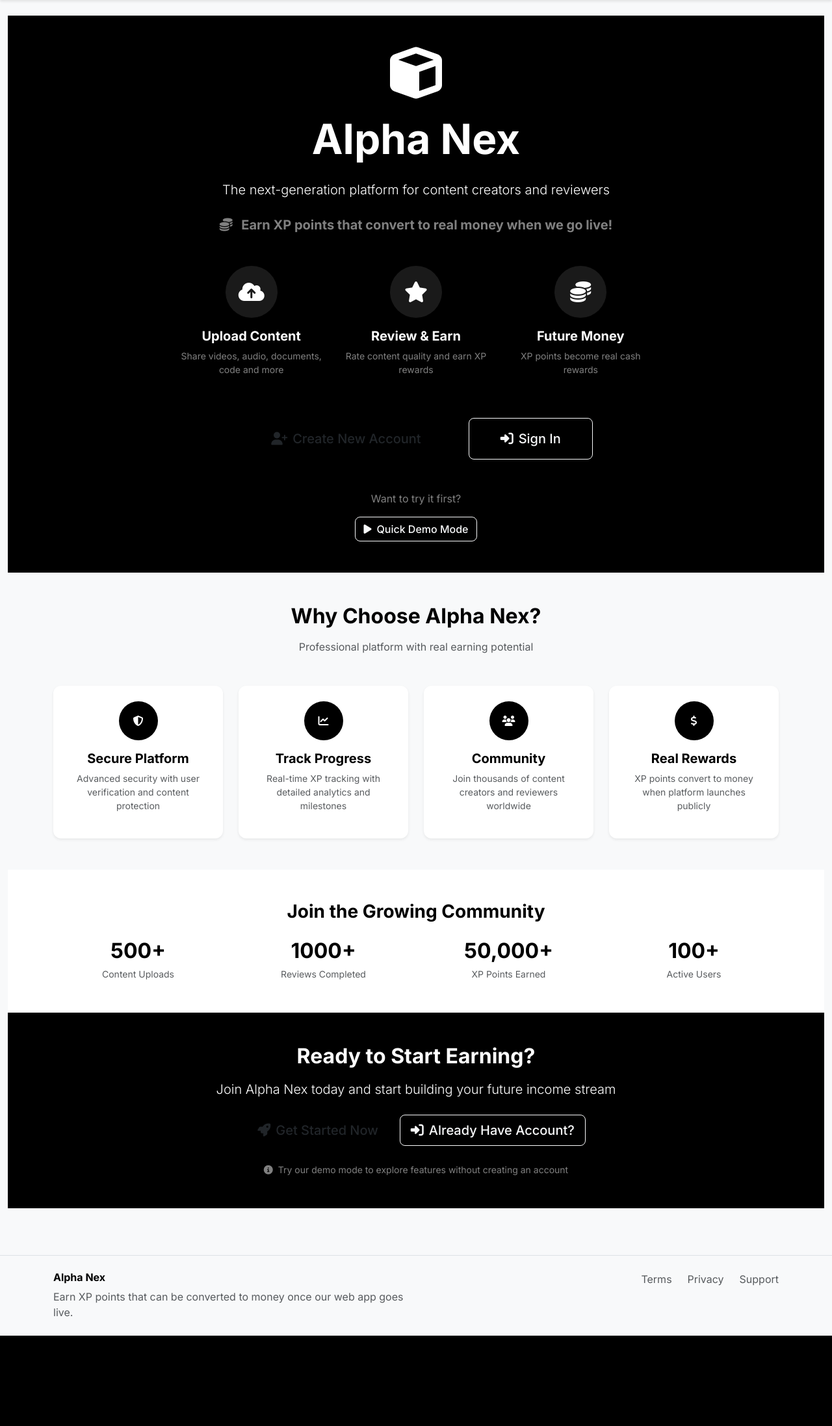
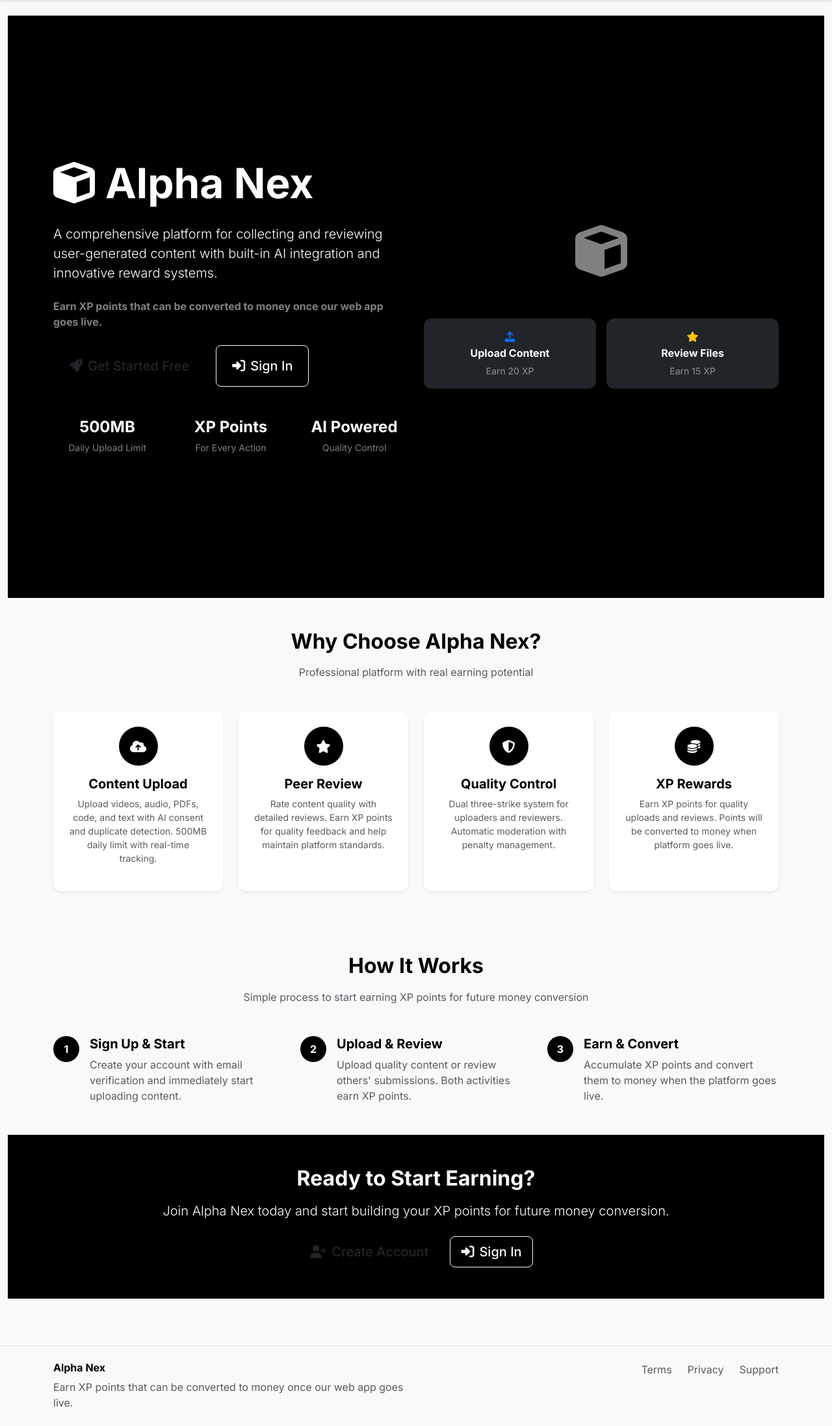
Before and after one commit to Shaurya-ds/Alpha-Nex-AK, a Flask app: page / in a window 1280 px wide. Shown: the part 57-2251 px from the top of the page at 65% size. Before the commit the page ends 2112 px from the top, so only its background shows below. Run offline with Flask 3, Linux system fonts and the light colour scheme; parts of the project's set-up code (start-up, migrations or seed data) failed here and were passed over.

Commit message:
Assistant checkpoint: Removed name entry page, created proper login/signup landing
Assistant generated file changes:
- Alpha-Nex-2/routes.py: Remove name_entry route and redirect index to interference landing, Remove name_entry route completely, Update dashboard route to require login
- Alpha-Nex-2/templates/interference_landing.html: Create proper login/signup landing page
- Alpha-Nex-2/forms.py: Add LoginForm and SignupForm
Add LoginForm and SignupForm
Add login and signup form classes

---

User prompt:

you are not understanding remove that name username page and make login signup landing page like every website have

Replit-Commit-Author: Assistant
Replit-Commit-Session-Id: 8eff7fc7-b171-4dc6-9b29-b43677fec752

```diff
--- a/Alpha-Nex-2/routes.py
+++ b/Alpha-Nex-2/routes.py
@@ -262,10 +262,6 @@ def index():
         if user:
             return redirect(url_for('dashboard'))
 
-    # Check if user has name in session (coming from demo mode)
-    if 'user_name' in session:
-        return redirect(url_for('dashboard'))
-
     return render_template('interference_landing.html')
 
 @app.route('/login', methods=['GET', 'POST'])
@@ -334,22 +330,7 @@ def logout():
     flash('You have been logged out successfully.', 'info')
     return redirect(url_for('index'))
 
-@app.route('/name_entry', methods=['GET', 'POST'])
-def name_entry():
-    """Name entry page before dashboard"""
-    if request.method == 'POST':
-        name = request.form.get('name', '').strip()
-        if name and len(name) >= 2 and len(name) <= 50 and name.replace(' ', '').isalpha():
-            session['user_name'] = name
 
-            # Create demo content for reviews if needed
-            create_demo_content_for_reviews()
-
-            return redirect(url_for('dashboard'))
-        else:
-            flash('Please enter a valid name (2-50 characters, letters and spaces only)', 'error')
-
-    return render_template('name_entry.html')
 
 @app.route('/health')
 def health():
@@ -367,13 +348,18 @@ def health():
 @app.route('/dashboard')
 def dashboard():
     """Dashboard page"""
-    # Check if user has entered name
-    if 'user_name' not in session:
-        return redirect(url_for('name_entry'))
+    # Check if user is logged in
+    user_id = session.get('user_id')
+    if not user_id:
+        return redirect(url_for('index'))
 
     try:
-        user = get_or_create_user_for_session()
-        user_name = session['user_name']
+        user = User.query.get(user_id)
+        if not user:
+            session.clear()
+            return redirect(url_for('index'))
+
+        user_name = user.name
 
         # Get user stats
         upload_count = Upload.query.filter_by(user_id=user.id).count()
--- a/Alpha-Nex-2/templates/interference_landing.html
+++ b/Alpha-Nex-2/templates/interference_landing.html
@@ -1,140 +1,79 @@
 
 {% extends "base.html" %}
 
-{% block title %}Welcome to Alpha Nex - Choose Your Path{% endblock %}
+{% block title %}Alpha Nex - Content Platform with AI Integration{% endblock %}
 
 {% block content %}
 <!-- Hero Section -->
-<div class="bg-black text-white py-5 min-vh-100 d-flex align-items-center">
+<div class="bg-black text-white py-5">
     <div class="container">
-        <div class="row justify-content-center">
-            <div class="col-lg-8 text-center">
-                <!-- Logo and Title -->
-                <div class="mb-5">
-                    <i class="fas fa-cube display-1 text-white mb-4"></i>
-                    <h1 class="display-3 fw-bold mb-4">Alpha Nex</h1>
+        <div class="row align-items-center min-vh-100">
+            <div class="col-lg-6">
+                <h1 class="display-3 fw-bold mb-4">
+                    <i class="fas fa-cube me-3"></i>Alpha Nex
+                </h1>
                 <p class="lead mb-4">
-                        The next-generation platform for content creators and reviewers
+                    A comprehensive platform for collecting and reviewing user-generated content with built-in AI integration and innovative reward systems.
                 </p>
-                    <p class="fs-5 mb-5 text-white-50">
-                        <i class="fas fa-coins me-2"></i>
-                        <strong>Earn XP points that convert to real money when we go live!</strong>
+                <p class="mb-4 text-white-50">
+                    <strong>Earn XP points that can be converted to money once our web app goes live.</strong>
                 </p>
-                </div>
 
-                <!-- Feature Highlights -->
-                <div class="row g-4 mb-5">
-                    <div class="col-md-4">
-                        <div class="text-center">
-                            <div class="bg-white bg-opacity-10 rounded-circle d-inline-flex align-items-center justify-content-center mb-3"
-                                 style="width: 80px; height: 80px;">
-                                <i class="fas fa-cloud-upload-alt fa-2x text-white"></i>
-                            </div>
-                            <h5 class="fw-bold text-white">Upload Content</h5>
-                            <p class="text-white-50 small">Share videos, audio, documents, code and more</p>
-                        </div>
-                    </div>
-                    <div class="col-md-4">
-                        <div class="text-center">
-                            <div class="bg-white bg-opacity-10 rounded-circle d-inline-flex align-items-center justify-content-center mb-3"
-                                 style="width: 80px; height: 80px;">
-                                <i class="fas fa-star fa-2x text-white"></i>
-                            </div>
-                            <h5 class="fw-bold text-white">Review & Earn</h5>
-                            <p class="text-white-50 small">Rate content quality and earn XP rewards</p>
-                        </div>
-                    </div>
-                    <div class="col-md-4">
-                        <div class="text-center">
-                            <div class="bg-white bg-opacity-10 rounded-circle d-inline-flex align-items-center justify-content-center mb-3"
-                                 style="width: 80px; height: 80px;">
-                                <i class="fas fa-coins fa-2x text-white"></i>
-                            </div>
-                            <h5 class="fw-bold text-white">Future Money</h5>
-                            <p class="text-white-50 small">XP points become real cash rewards</p>
-                        </div>
-                    </div>
-                </div>
-
-                <!-- Action Buttons -->
-                <div class="d-flex gap-4 justify-content-center flex-wrap mb-5">
-                    <a href="{{ url_for('signup') }}" class="btn btn-white btn-lg px-5 py-3">
-                        <i class="fas fa-user-plus me-2"></i>Create New Account
+                <!-- Main CTA Buttons -->
+                <div class="d-flex gap-3 flex-wrap mb-5">
+                    <a href="{{ url_for('signup') }}" class="btn btn-white btn-lg px-4 py-3">
+                        <i class="fas fa-rocket me-2"></i>Get Started Free
                     </a>
-                    <a href="{{ url_for('login') }}" class="btn btn-outline-light btn-lg px-5 py-3">
+                    <a href="{{ url_for('login') }}" class="btn btn-outline-light btn-lg px-4 py-3">
                         <i class="fas fa-sign-in-alt me-2"></i>Sign In
                     </a>
                 </div>
 
-                <!-- Quick Demo Option -->
-                <div class="text-center">
-                    <p class="text-white-50 mb-3">Want to try it first?</p>
-                    <a href="{{ url_for('name_entry') }}" class="btn btn-outline-light">
-                        <i class="fas fa-play me-2"></i>Quick Demo Mode
-                    </a>
+                <!-- Quick Stats -->
+                <div class="row text-center">
+                    <div class="col-4">
+                        <div class="text-white">
+                            <h4 class="fw-bold mb-1">500MB</h4>
+                            <small class="text-white-50">Daily Upload Limit</small>
                         </div>
+                    </div>
+                    <div class="col-4">
+                        <div class="text-white">
+                            <h4 class="fw-bold mb-1">XP Points</h4>
+                            <small class="text-white-50">For Every Action</small>
+                        </div>
+                    </div>
+                    <div class="col-4">
+                        <div class="text-white">
+                            <h4 class="fw-bold mb-1">AI Powered</h4>
+                            <small class="text-white-50">Quality Control</small>
                         </div>
                     </div>
                 </div>
             </div>
 
-<!-- Features Detail Section -->
-<div class="bg-light py-5">
-    <div class="container">
-        <div class="text-center mb-5">
-            <h2 class="fw-bold text-black mb-3">Why Choose Alpha Nex?</h2>
-            <p class="text-muted">Professional platform with real earning potential</p>
-        </div>
-
-        <div class="row g-4">
-            <div class="col-md-6 col-lg-3">
-                <div class="card h-100 border-0 shadow-sm">
-                    <div class="card-body text-center p-4">
-                        <div class="bg-black text-white rounded-circle d-inline-flex align-items-center justify-content-center mb-3"
-                             style="width: 60px; height: 60px;">
-                            <i class="fas fa-shield-alt"></i>
-                        </div>
-                        <h5 class="fw-bold text-black">Secure Platform</h5>
-                        <p class="text-muted small">Advanced security with user verification and content protection</p>
+            <div class="col-lg-6 text-center">
+                <div class="position-relative">
+                    <i class="fas fa-cube display-1 text-white-50 mb-4"></i>
+                    <div class="row g-3 mt-4">
+                        <div class="col-6">
+                            <div class="card bg-dark border-secondary text-white">
+                                <div class="card-body text-center p-3">
+                                    <i class="fas fa-upload text-primary mb-2"></i>
+                                    <h6 class="fw-bold mb-1">Upload Content</h6>
+                                    <small class="text-white-50">Earn 20 XP</small>
                                 </div>
                             </div>
                         </div>
-
-            <div class="col-md-6 col-lg-3">
-                <div class="card h-100 border-0 shadow-sm">
-                    <div class="card-body text-center p-4">
-                        <div class="bg-black text-white rounded-circle d-inline-flex align-items-center justify-content-center mb-3"
-                             style="width: 60px; height: 60px;">
-                            <i class="fas fa-chart-line"></i>
-                        </div>
-                        <h5 class="fw-bold text-black">Track Progress</h5>
-                        <p class="text-muted small">Real-time XP tracking with detailed analytics and milestones</p>
+                        <div class="col-6">
+                            <div class="card bg-dark border-secondary text-white">
+                                <div class="card-body text-center p-3">
+                                    <i class="fas fa-star text-warning mb-2"></i>
+                                    <h6 class="fw-bold mb-1">Review Files</h6>
+                                    <small class="text-white-50">Earn 15 XP</small>
                                 </div>
                             </div>
                         </div>
-
-            <div class="col-md-6 col-lg-3">
-                <div class="card h-100 border-0 shadow-sm">
-                    <div class="card-body text-center p-4">
-                        <div class="bg-black text-white rounded-circle d-inline-flex align-items-center justify-content-center mb-3"
-                             style="width: 60px; height: 60px;">
-                            <i class="fas fa-users"></i>
-                        </div>
-                        <h5 class="fw-bold text-black">Community</h5>
-                        <p class="text-muted small">Join thousands of content creators and reviewers worldwide</p>
-                    </div>
-                </div>
-            </div>
-
-            <div class="col-md-6 col-lg-3">
-                <div class="card h-100 border-0 shadow-sm">
-                    <div class="card-body text-center p-4">
-                        <div class="bg-black text-white rounded-circle d-inline-flex align-items-center justify-content-center mb-3"
-                             style="width: 60px; height: 60px;">
-                            <i class="fas fa-dollar-sign"></i>
-                        </div>
-                        <h5 class="fw-bold text-black">Real Rewards</h5>
-                        <p class="text-muted small">XP points convert to money when platform launches publicly</p>
                     </div>
                 </div>
             </div>
@@ -142,34 +81,134 @@
     </div>
 </div>
 
-<!-- Stats Section -->
-<div class="bg-white py-5">
-    <div class="container">
-        <div class="text-center">
-            <h3 class="fw-bold text-black mb-4">Join the Growing Community</h3>
+<!-- Features Section -->
+<div class="container py-5">
+    <div class="text-center mb-5">
+        <h2 class="fw-bold text-black mb-3">Why Choose Alpha Nex?</h2>
+        <p class="text-muted">Professional platform with real earning potential</p>
+    </div>
+
     <div class="row g-4">
-                <div class="col-6 col-md-3">
-                    <div class="text-center">
-                        <h2 class="fw-bold text-black mb-1">500+</h2>
-                        <small class="text-muted">Content Uploads</small>
+        <!-- Upload System -->
+        <div class="col-md-6 col-lg-3">
+            <div class="card h-100 border-0 shadow-sm">
+                <div class="card-body text-center p-4">
+                    <div class="bg-black text-white rounded-circle d-inline-flex align-items-center justify-content-center mb-3"
+                         style="width: 60px; height: 60px;">
+                        <i class="fas fa-cloud-upload-alt fa-lg"></i>
+                    </div>
+                    <h5 class="fw-bold text-black">Content Upload</h5>
+                    <p class="text-muted small">
+                        Upload videos, audio, PDFs, code, and text with AI consent and duplicate detection.
+                        500MB daily limit with real-time tracking.
+                    </p>
                 </div>
             </div>
-                <div class="col-6 col-md-3">
-                    <div class="text-center">
-                        <h2 class="fw-bold text-black mb-1">1000+</h2>
-                        <small class="text-muted">Reviews Completed</small>
+        </div>
+
+        <!-- Review System -->
+        <div class="col-md-6 col-lg-3">
+            <div class="card h-100 border-0 shadow-sm">
+                <div class="card-body text-center p-4">
+                    <div class="bg-black text-white rounded-circle d-inline-flex align-items-center justify-content-center mb-3"
+                         style="width: 60px; height: 60px;">
+                        <i class="fas fa-star fa-lg"></i>
+                    </div>
+                    <h5 class="fw-bold text-black">Peer Review</h5>
+                    <p class="text-muted small">
+                        Rate content quality with detailed reviews. Earn XP points for quality feedback
+                        and help maintain platform standards.
+                    </p>
                 </div>
             </div>
-                <div class="col-6 col-md-3">
-                    <div class="text-center">
-                        <h2 class="fw-bold text-black mb-1">50,000+</h2>
-                        <small class="text-muted">XP Points Earned</small>
+        </div>
+
+        <!-- Strike System -->
+        <div class="col-md-6 col-lg-3">
+            <div class="card h-100 border-0 shadow-sm">
+                <div class="card-body text-center p-4">
+                    <div class="bg-black text-white rounded-circle d-inline-flex align-items-center justify-content-center mb-3"
+                         style="width: 60px; height: 60px;">
+                        <i class="fas fa-shield-alt fa-lg"></i>
+                    </div>
+                    <h5 class="fw-bold text-black">Quality Control</h5>
+                    <p class="text-muted small">
+                        Dual three-strike system for uploaders and reviewers.
+                        Automatic moderation with penalty management.
+                    </p>
                 </div>
             </div>
-                <div class="col-6 col-md-3">
-                    <div class="text-center">
-                        <h2 class="fw-bold text-black mb-1">100+</h2>
-                        <small class="text-muted">Active Users</small>
+        </div>
+
+        <!-- Rewards -->
+        <div class="col-md-6 col-lg-3">
+            <div class="card h-100 border-0 shadow-sm">
+                <div class="card-body text-center p-4">
+                    <div class="bg-black text-white rounded-circle d-inline-flex align-items-center justify-content-center mb-3"
+                         style="width: 60px; height: 60px;">
+                        <i class="fas fa-coins fa-lg"></i>
+                    </div>
+                    <h5 class="fw-bold text-black">XP Rewards</h5>
+                    <p class="text-muted small">
+                        Earn XP points for quality uploads and reviews.
+                        Points will be converted to money when platform goes live.
+                    </p>
+                </div>
+            </div>
+        </div>
+    </div>
+</div>
+
+<!-- How It Works Section -->
+<div class="bg-light py-5">
+    <div class="container">
+        <div class="text-center mb-5">
+            <h2 class="fw-bold text-black mb-3">How It Works</h2>
+            <p class="text-muted">Simple process to start earning XP points for future money conversion</p>
+        </div>
+
+        <div class="row g-4">
+            <div class="col-md-4">
+                <div class="d-flex">
+                    <div class="bg-black text-white rounded-circle d-flex align-items-center justify-content-center me-3"
+                         style="width: 40px; height: 40px; min-width: 40px;">
+                        <span class="fw-bold">1</span>
+                    </div>
+                    <div>
+                        <h5 class="fw-bold text-black">Sign Up & Start</h5>
+                        <p class="text-muted mb-0">
+                            Create your account with email verification and immediately start uploading content.
+                        </p>
+                    </div>
+                </div>
+            </div>
+
+            <div class="col-md-4">
+                <div class="d-flex">
+                    <div class="bg-black text-white rounded-circle d-flex align-items-center justify-content-center me-3"
+                         style="width: 40px; height: 40px; min-width: 40px;">
+                        <span class="fw-bold">2</span>
+                    </div>
+                    <div>
+                        <h5 class="fw-bold text-black">Upload & Review</h5>
+                        <p class="text-muted mb-0">
+                            Upload quality content or review others' submissions. Both activities earn XP points.
+                        </p>
+                    </div>
+                </div>
+            </div>
+
+            <div class="col-md-4">
+                <div class="d-flex">
+                    <div class="bg-black text-white rounded-circle d-flex align-items-center justify-content-center me-3"
+                         style="width: 40px; height: 40px; min-width: 40px;">
+                        <span class="fw-bold">3</span>
+                    </div>
+                    <div>
+                        <h5 class="fw-bold text-black">Earn & Convert</h5>
+                        <p class="text-muted mb-0">
+                            Accumulate XP points and convert them to money when the platform goes live.
+                        </p>
                     </div>
                 </div>
             </div>
@@ -177,24 +216,18 @@
     </div>
 </div>
 
-<!-- Call to Action -->
+<!-- CTA Section -->
 <div class="bg-black text-white py-5">
     <div class="container text-center">
         <h2 class="fw-bold mb-3">Ready to Start Earning?</h2>
-        <p class="lead mb-4">Join Alpha Nex today and start building your future income stream</p>
+        <p class="lead mb-4">Join Alpha Nex today and start building your XP points for future money conversion.</p>
         <div class="d-flex gap-3 justify-content-center flex-wrap">
             <a href="{{ url_for('signup') }}" class="btn btn-white btn-lg">
-                <i class="fas fa-rocket me-2"></i>Get Started Now
+                <i class="fas fa-user-plus me-2"></i>Create Account
             </a>
             <a href="{{ url_for('login') }}" class="btn btn-outline-light btn-lg">
-                <i class="fas fa-sign-in-alt me-2"></i>Already Have Account?
+                <i class="fas fa-sign-in-alt me-2"></i>Sign In
             </a>
-        </div>
-        <div class="mt-4">
-            <small class="text-white-50">
-                <i class="fas fa-info-circle me-1"></i>
-                Try our demo mode to explore features without creating an account
-            </small>
         </div>
     </div>
 </div>
```
Also changed, not shown: Alpha-Nex-2/forms.py (+30 -18 lines). Lines whose indentation alone changed are shown as unchanged.
